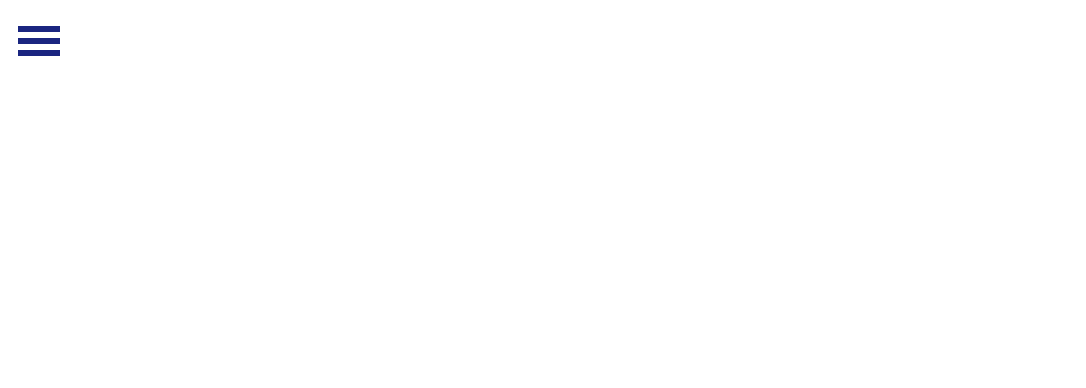
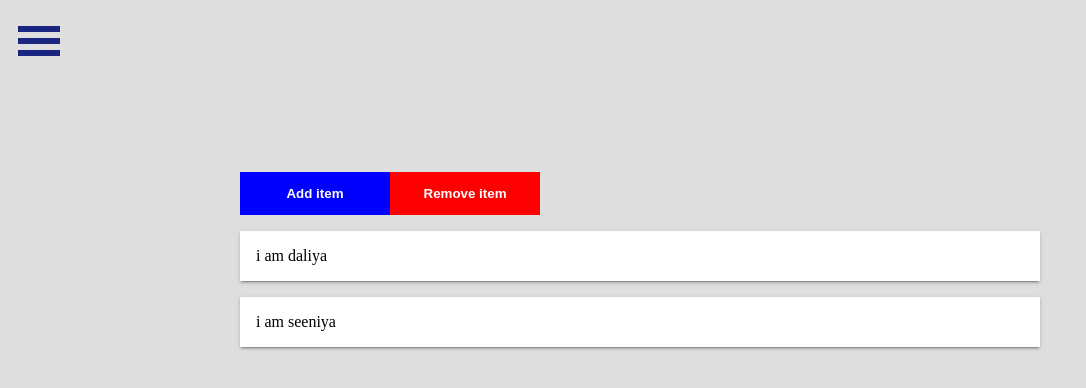
Before and after one commit to daliyajohn/Angular-animations, an Angular app: page /animation in a window 1280 px wide. Shown: the top 388 px of the page, without its empty margins (0-1086 px from the left). Built offline with nearby package versions, Linux system fonts and the light colour scheme.

Commit message:
list with animations

```diff
--- a/src/app/animation/animation.component.css
+++ b/src/app/animation/animation.component.css
@@ -44,7 +44,7 @@
     bottom: -12px;
   }
   .input-container {
-    width: 400px;
+    width: 800px;
     margin: 100px auto;
   }
   input {
@@ -56,8 +56,11 @@
     border: none;
     color: white;
     line-height: 3.1;
-    width: 15%;
+    width: 150px;
     font-weight: bold;
+  }
+  #remove {
+    background: red;
   }
   p {
     margin-top: 23px;
@@ -66,9 +69,6 @@
     line-height: 2;
     border-radius: 34px;
     width: 90%;
-  }
-  .input-container {
-    overflow: hidden;
   }
 
   .toggle-container {
@@ -81,3 +81,11 @@
     box-sizing:border-box;
     overflow:hidden;
   }
+  .list {
+    padding: 1em;
+    display: block;
+    background: white;
+    margin-bottom: 1px;
+    margin-top: 16px;
+    box-shadow: 0 3px 1px -2px rgba(0,0,0,.2), 0 2px 2px 0 rgba(0,0,0,.14), 0 1px 5px 0 rgba(0,0,0,.12);
+  }
--- a/src/app/animation/animation.component.html
+++ b/src/app/animation/animation.component.html
@@ -4,9 +4,13 @@
   <span>toggle menu</span>
 </button>
 
-<main class="input-container">
+<app-menu [@slideInOut]="menuState"></app-menu>
 
-</main>
+<div class="input-container" [@listAnimation] = 'items.length'>
+  <button id="add" (click)="addItem()">Add item</button>
+  <button id="remove" (click)="removeItem()">Remove item</button>
 
-
-<app-menu [@slideInOut]="menuState"></app-menu>
+  <div class="list" *ngFor="let item of items">
+    {{item}}
+  </div>
+</div>
--- a/src/app/animation/animation.component.ts
+++ b/src/app/animation/animation.component.ts
@@ -2,13 +2,15 @@
 
 import { Component } from '@angular/core';
 import { RouterModule, Routes } from '@angular/router';
-import { trigger, state, style, transition, animate} from '@angular/animations';
+import { trigger, state, style, transition, query, animate, keyframes, stagger } from '@angular/animations';
 
 @Component({
   selector: 'app-animation',
   templateUrl: './animation.component.html',
   styleUrls: ['./animation.component.css'],
   animations: [
+
+    // menu animation
     trigger('slideInOut', [
       state('in', style({
         transform: 'translate3d(0, 0, 0)'
@@ -19,11 +21,44 @@ import { trigger, state, style, transition, animate} from '@angular/animations';
       transition('in => out', animate('400ms ease-in-out')),
       transition('out => in', animate('400ms ease-in-out'))
     ]),
+
+    // list animation
+    trigger('listAnimation', [
+      transition('* => *' , [
+        query(':enter', style({ opacity: 0 }), { optional: true }),
+        query(':enter', stagger('4000ms', [
+          animate('1s ease-in', keyframes([
+            style({ opacity: 0 , transform: 'translateY(-75px)', offset: 0 }),
+            style({ opacity: .5 , transform: 'translateY(35px)', offset: 0.3 }),
+            style({ opacity: 1 , transform: 'translateY(0)', offset: 1 }),
+          ]))
+        ]), {optional: true }),
+
+        query(':leave', stagger('4000ms', [
+          animate('1s ease-in', keyframes([
+            style({ opacity: 1 , transform: 'translateY(0px)', offset: 0 }),
+            style({ opacity: .5 , transform: 'translateY(35px)', offset: 0.3 }),
+            style({ opacity: 0 , transform: 'translateY(-75px)', offset: 1 }),
+          ]))
+        ]), {optional: true }),
+      ])
+    ])
   ]
 })
 export class AnimationComponent {
   menuState: any  = 'out';
+  items = [];
+  constructor() {
+    this.items = ['i am daliya', 'i am seeniya', 'i am viji'];
+  }
   toggleMenu() {
     this.menuState = this.menuState === 'out' ? 'in' : 'out';
   }
+  addItem() {
+    this.items.push('i am vincy');
+  }
+
+  removeItem() {
+    this.items.pop();
+  }
 }
--- a/src/styles.css
+++ b/src/styles.css
@@ -1,4 +1,5 @@
 /* You can add global styles to this file, and also import other style files */
 body {
     margin: 0px;
+    background: #80808042;
 }
```
